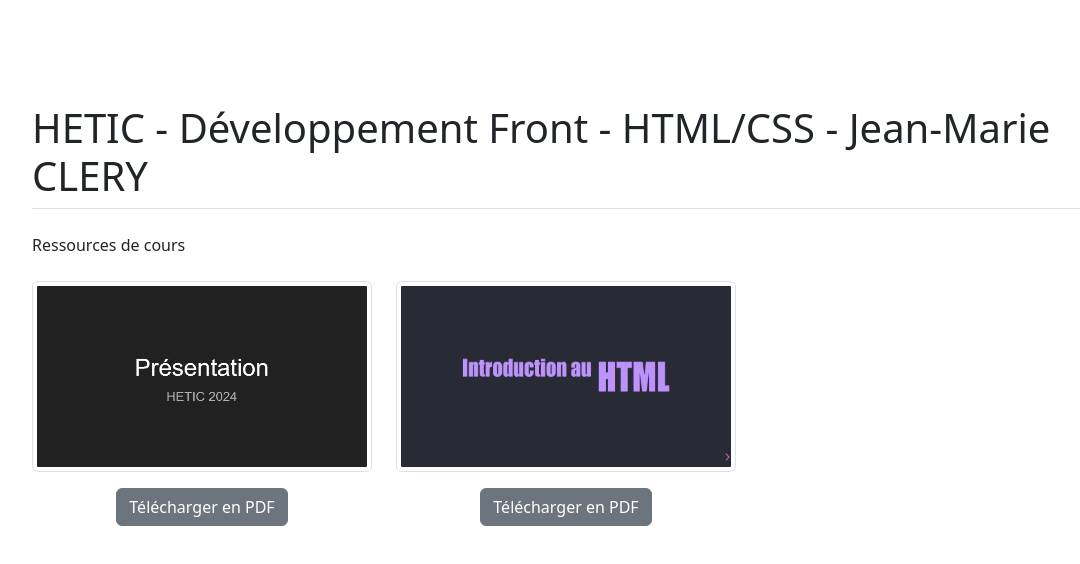
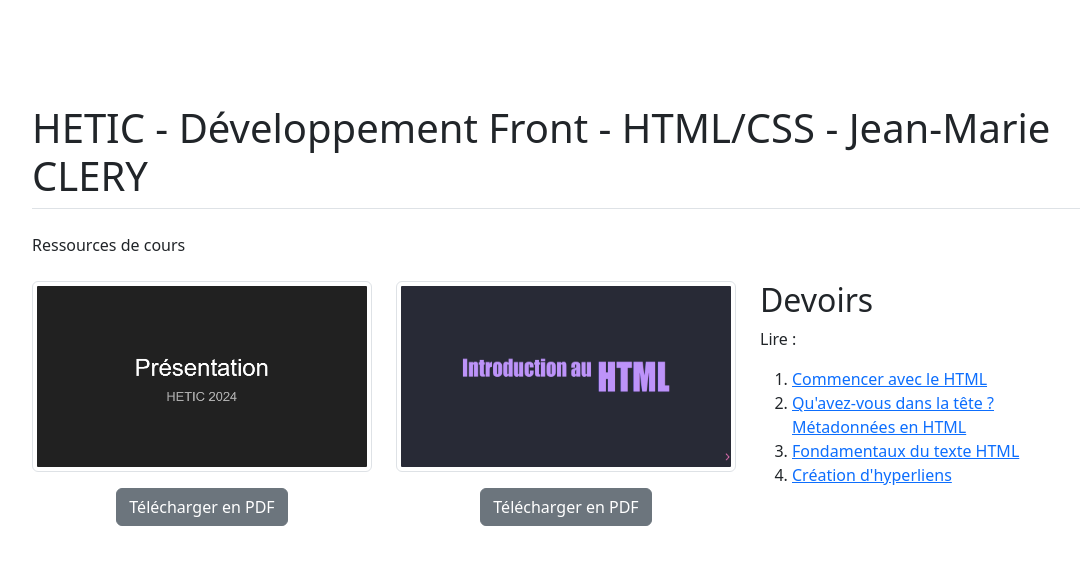
Before and after one commit to jm-courses/hetic, a plain HTML site: page index.html in a window 1280 px wide. Shown: the whole page, without its empty margins (74-1154 px from the left). Drawn offline with nearby package versions, Linux system fonts and the light colour scheme.

Commit message:
Ajout devoirs J1

```diff
--- a/index.html
+++ b/index.html
@@ -44,6 +44,17 @@
             <a class="btn btn-secondary" href="./pdfs/HTML - Introduction.pdf" download>Télécharger en PDF</a>
           </p>
         </div>
+
+        <div class="feature col position-relative">
+          <h2>Devoirs</h2>
+          <p>Lire :</p>
+          <ol>
+            <li><a href="https://developer.mozilla.org/fr/docs/Learn/HTML/Introduction_to_HTML/Getting_started" target="_blank">Commencer avec le HTML</a></li>
+            <li><a href="https://developer.mozilla.org/fr/docs/Learn/HTML/Introduction_to_HTML/The_head_metadata_in_HTML" target="_blank">Qu'avez-vous dans la tête ? Métadonnées en HTML</a></li>
+            <li><a href="https://developer.mozilla.org/fr/docs/Learn/HTML/Introduction_to_HTML/HTML_text_fundamentals" target="_blank">Fondamentaux du texte HTML</a></li>
+            <li><a href="https://developer.mozilla.org/fr/docs/Learn/HTML/Introduction_to_HTML/Creating_hyperlinks" target="_blank">Création d'hyperliens</a></li>
+          </ol>
+        </div>
       </div>
     </div>
   </main>
```
